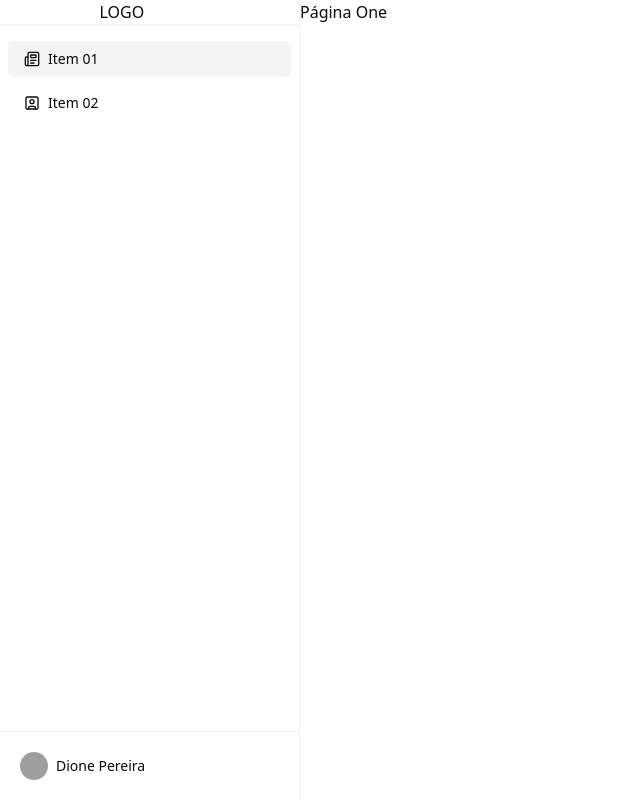
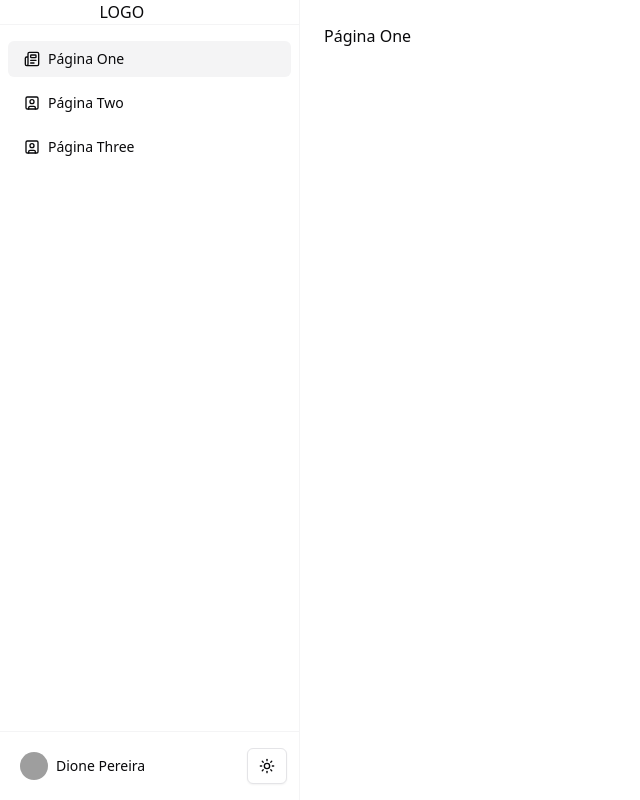
Before and after one commit to dionebatistap/estudo-forms, a Next.js app: page /dashboard/pagina-one in a window 1280 px wide. Shown: the whole page, without its empty margins (0-640 px from the left). Built offline with nearby package versions, Linux system fonts and the light colour scheme; grey boxes are pictures that could not be loaded.

Commit message:
layout-dashboard
Construindo o layout do dashboard

```diff
--- a/src/app/dashboard/(paginas)/pagina-one/page.tsx
+++ b/src/app/dashboard/(layout)/(paginas)/pagina-one/page.tsx
@@ -1,4 +1,4 @@
-export default function PageOne() {
+export default function PaginaOne() {
   return (
     <div>
       <h1>Página One</h1>
--- a/src/app/dashboard/layout.tsx
+++ b/src/app/dashboard/(layout)/layout.tsx
@@ -1,5 +1,6 @@
 import { NavItems } from "@/components/pages/dashboard/nav-items";
 import { UserDropdown } from "@/components/pages/dashboard/user-dropdown";
+import { ThemeToggle } from "@/components/shared/theme-toggle";
 import { ReactNode } from "react";
 
 type DashboardLayoutProps = {
@@ -17,9 +18,12 @@ export default function DashboardLayout({ children }: DashboardLayoutProps) {
         <NavItems />
         <div className="w-full mt-auto border-t border-muted px-3 py-4 flex items-center justify-between gap-2">
           <UserDropdown />
+          <ThemeToggle />
         </div>
       </aside>
-      <main>{children}</main>
+      <main className="p-6 flex flex-col w-full h-full overflow-auto">
+        {children}
+      </main>
     </div>
   );
 }
--- /dev/null
+++ b/src/app/dashboard/pagina-three/page.tsx
@@ -0,0 +1,7 @@
+export default function PaginaThree() {
+  return (
+    <div>
+      <h1>Página Three</h1>
+    </div>
+  );
+}
--- a/src/app/layout.tsx
+++ b/src/app/layout.tsx
@@ -3,7 +3,6 @@ import { Inter } from "next/font/google";
 import "../styles/globals.css";
 import { ThemeProvider } from "@/components/shared/theme-provider";
 import { Button } from "@/components/ui/button";
-import { ThemeToggle } from "@/components/shared/theme-toggle";
 
 import { cn } from "@/lib/utils";
 
@@ -28,7 +27,6 @@ export default function RootLayout({
           enableSystem
           disableTransitionOnChange
         >
-          {/* <ThemeToggle /> */}
           {children}
         </ThemeProvider>
       </body>
--- a/src/components/pages/dashboard/nav-items.tsx
+++ b/src/components/pages/dashboard/nav-items.tsx
@@ -11,14 +11,19 @@ export const NavItems = () => {
 
   const navItems = [
     {
-      label: "Item 01",
+      label: "Página One",
       icon: Newspaper,
       path: "/dashboard/pagina-one",
     },
     {
-      label: "Item 02",
+      label: "Página Two",
       icon: SquareUser,
       path: "/dashboard/pagina-two",
+    },
+    {
+      label: "Página Three",
+      icon: SquareUser,
+      path: "/dashboard/pagina-three",
     },
   ];
 
--- a/src/components/shared/theme-toggle.tsx
+++ b/src/components/shared/theme-toggle.tsx
@@ -18,7 +18,7 @@ export function ThemeToggle() {
   return (
     <DropdownMenu>
       <DropdownMenuTrigger asChild>
-        <Button variant="outline" size="icon">
+        <Button variant="outline" size="icon" className="min-w-10">
           <Sun className="h-[1.2rem] w-[1.2rem] rotate-0 scale-100 transition-all dark:-rotate-90 dark:scale-0" />
           <Moon className="absolute h-[1.2rem] w-[1.2rem] rotate-90 scale-0 transition-all dark:rotate-0 dark:scale-100" />
           <span className="sr-only">Trocar Tema</span>
```
Also changed, not shown: src/app/dashboard/(layout)/(paginas)/pagina-two/page.tsx (renamed from src/app/dashboard/(paginas)/pagina-two/page.tsx).
